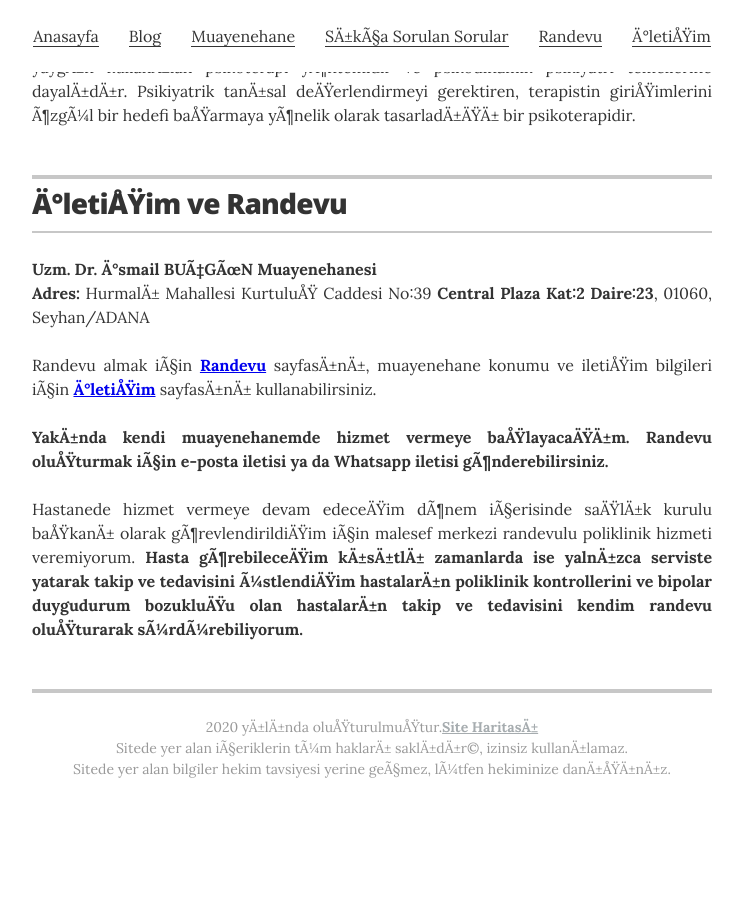
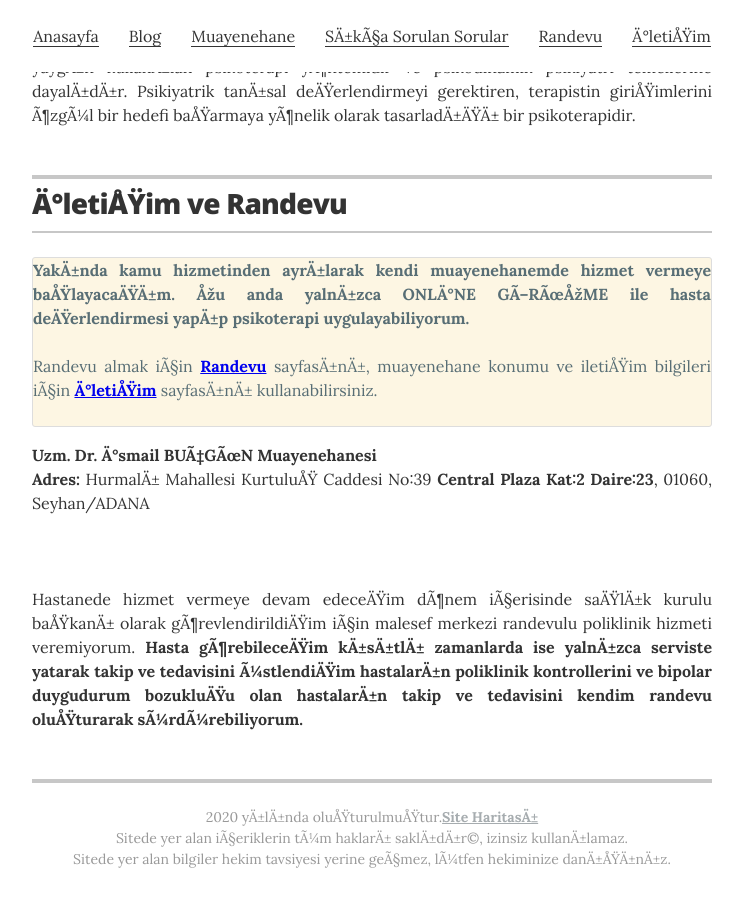
Before and after one commit to ibucgun/ibucgun.github.io, a Jekyll site: the page built from index.html, in a window 1280 px wide and 900 px high, scrolled down 2997 px. Shown: the whole window, without its empty margins (268-1011 px from the left). Built offline with Jekyll 4.4.1, drawn with Linux system fonts in a browser that asks for light colours; before the commit the page ends 3825 px from its top, so only the background shows below that.

Commit message:
Update resume.html

```diff
--- a/_layouts/resume.html
+++ b/_layouts/resume.html
@@ -133,10 +133,14 @@
         </header>
 
         <div class="resume-item">
-          <p style="text-align: justify"><b>Uzm. Dr. İsmail BUÇGÜN Muayenehanesi</b><br>
+          <p style="text-align: justify;color: #586e75; border: 01px solid #dddddd; border-radius: 03px; background-color: #fdf6e3;">
+		  <b>Yakında kamu hizmetinden ayrılarak kendi muayenehanemde hizmet vermeye başlayacağım. Şu anda <b>yalnızca ONLİNE GÖRÜŞME</b> ile hasta değerlendirmesi yapıp psikoterapi uygulayabiliyorum.</b><br><br>
+		  Randevu almak için <b><a href="/randevu" title="Randevu Al">Randevu</a></b> sayfasını, muayenehane konumu ve iletişim bilgileri için <b><a href="/iletisim" title="Konum ve İletişim Bilgileri">İletişim</a></b> sayfasını kullanabilirsiniz.<br><br>
+		  </p>
+		  <p style="text-align: justify">
+		  <b>Uzm. Dr. İsmail BUÇGÜN Muayenehanesi</b><br>
 		  <b>Adres:</b> Hurmalı Mahallesi Kurtuluş Caddesi No:39 <b>Central Plaza Kat:2 Daire:23</b>, 01060, Seyhan/ADANA<br><br>
-		  Randevu almak için <b><a href="/randevu" title="Randevu Al">Randevu</a></b> sayfasını, muayenehane konumu ve iletişim bilgileri için <b><a href="/iletisim" title="Konum ve İletişim Bilgileri">İletişim</a></b> sayfasını kullanabilirsiniz.<br><br>
-		  <b>Yakında kendi muayenehanemde hizmet vermeye başlayacağım. Randevu oluşturmak için e-posta iletisi ya da Whatsapp iletisi gönderebilirsiniz.</b>
+
 		  <br><br>
 		  Hastanede hizmet vermeye devam edeceğim dönem içerisinde sağlık kurulu başkanı olarak görevlendirildiğim için malesef merkezi randevulu poliklinik hizmeti veremiyorum. <b>Hasta görebileceğim kısıtlı zamanlarda ise yalnızca serviste yatarak takip ve tedavisini üstlendiğim hastaların poliklinik kontrollerini ve bipolar duygudurum bozukluğu olan hastaların takip ve tedavisini kendim randevu oluşturarak sürdürebiliyorum.</b>
 		  </p>
```
